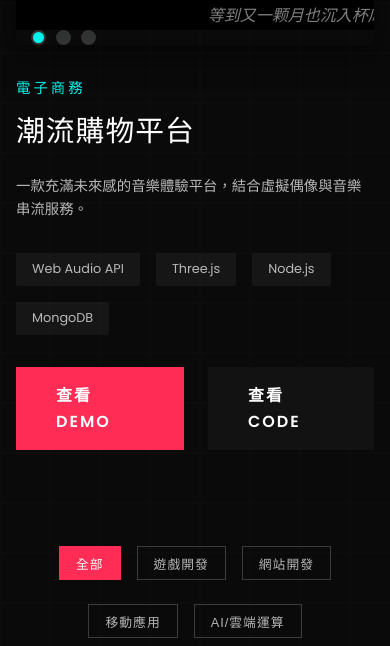
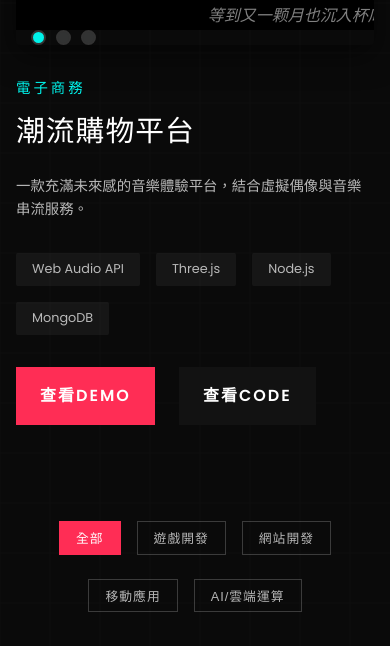
Before and after one commit to noveres/noveres.github.io, a plain HTML site: page index.html in a window 390 px wide. Shown: the part 1167-1813 px from the top of the page. Drawn offline with Linux system fonts and the light colour scheme.

Commit message:
按鈕移動端微調

```diff
--- a/css/styles.css
+++ b/css/styles.css
@@ -1377,6 +1377,13 @@ footer::before {
         height: 30px;
         font-size: 16px;
     }
+    .project-link {
+        padding: 1rem 1.5rem;
+
+    }
+    .btn{
+        padding: 1rem 1.5rem;
+    }
 }
 
 
```
